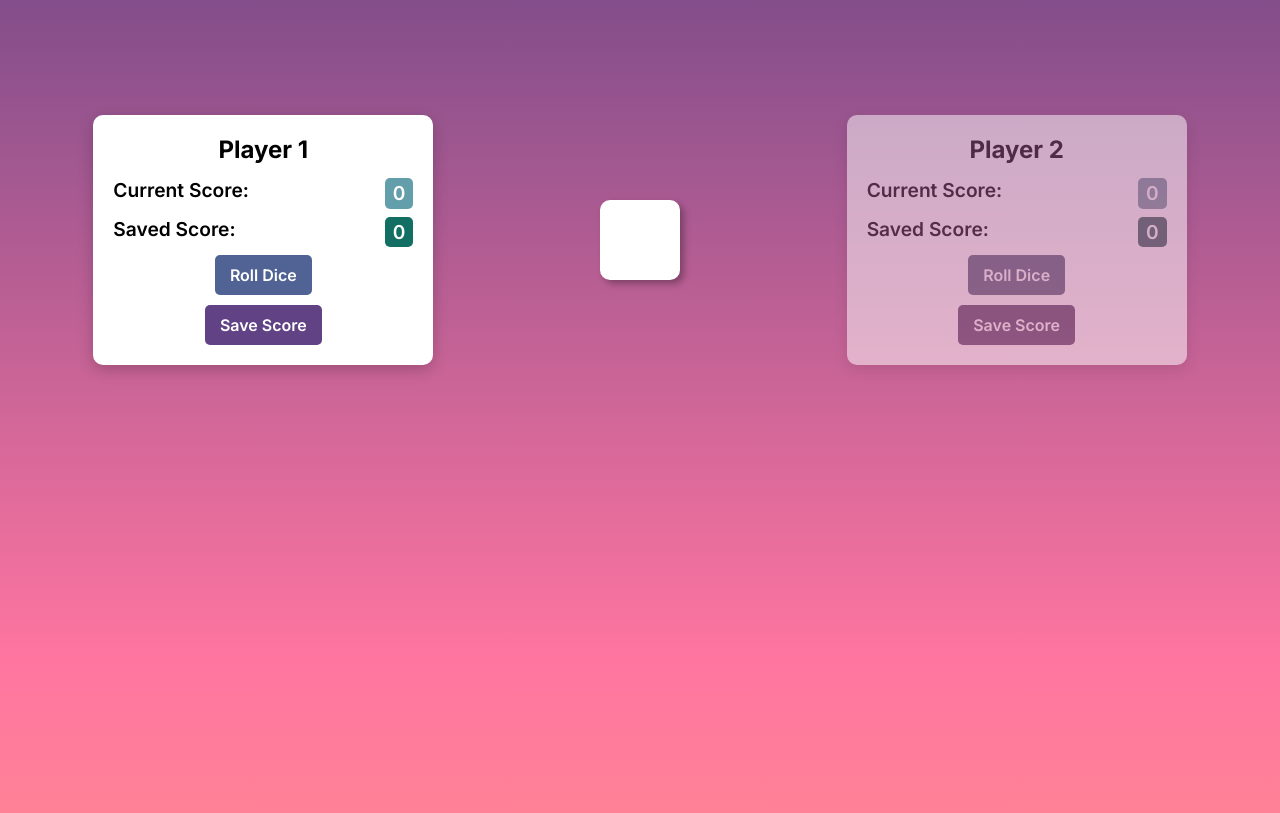
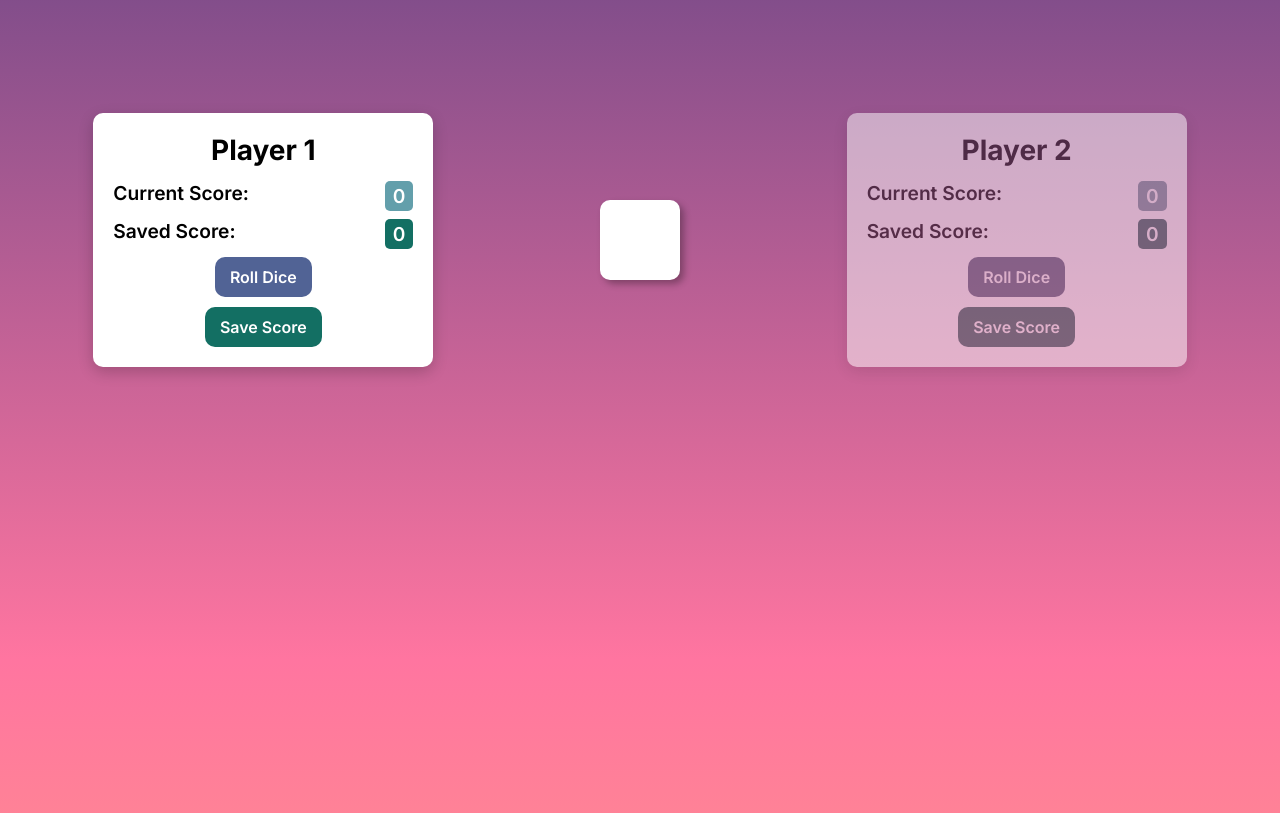
Before and after one commit to Adarshkumar03/NT-Dice-Game, a plain HTML site: page index.html in a window 1280 px wide. Shown: the part 980-1793 px from the top of the page. Drawn offline with Linux system fonts and the light colour scheme.

Commit message:
update styling

```diff
--- a/style.css
+++ b/style.css
@@ -114,7 +114,7 @@ input {
 }
 
 .player h3 {
-  font-size: 1.5rem;
+  font-size: 1.75rem;
   font-weight: 700;
   margin-bottom: 0.875rem;
 }
@@ -198,7 +198,7 @@ button {
   padding: 0.625rem 0.9375rem;
   font-size: 1rem;
   font-weight: 600;
-  border-radius: 0.3125rem;
+  border-radius: 0.625rem;
   cursor: pointer;
   transition: 0.3s ease-in-out;
 }
@@ -215,14 +215,14 @@ button:hover {
   gap: 0.625rem;
 }
 
-#p1-skip,
-#p2-skip {
-  background: #ff75a0;
+#p1-save,
+#p2-save {
+  background: #136F63;
 }
 
-#p1-save,
-#p2-save {
-  background: #614385;
+#p1-save:hover,
+#p2-save:hover {
+  background: #0f4e47;
 }
 
 .hidden {
```
